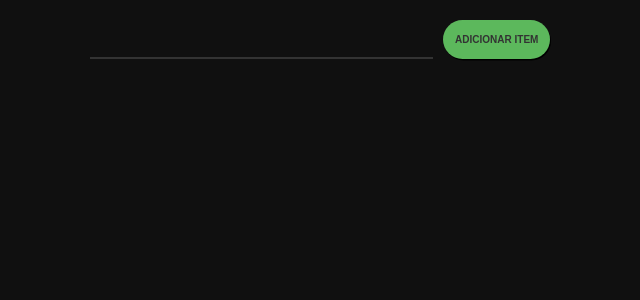
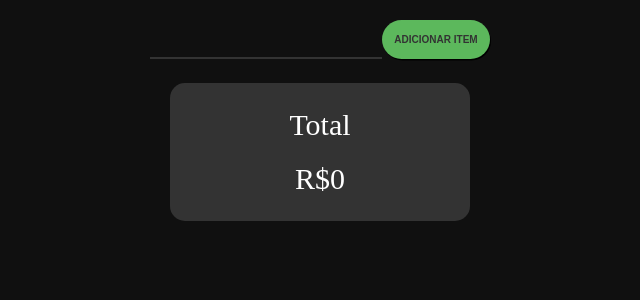
Before and after one commit to Ramon-S-Pessoa/listaDeCompras, a React app: page / in a window 1280 px wide. Shown: the top 300 px of the page, without its empty margins (320-960 px from the left). Built offline with nearby package versions, Linux system fonts and the light colour scheme; a web font is replaced by a local one.

Commit message:
Adicionado o preço total; Corrigido um erro em que o usuário conseguia inserir letras no lugar do preço

```diff
--- a/src/components/BuildList.js
+++ b/src/components/BuildList.js
@@ -14,6 +14,15 @@ export default function BuildList(){
 
   const [buyList, setBuyList] = useState([])
   const [builtList, setBuiltList] = useState([])
+  const [fullPrice, setFullPrice] = useState(0)
+
+  const handleFullPrice = () =>{
+    let total = buyList.reduce((total, current)=>{
+      return total + (current.price * current.quantidy)
+    }, 0)
+
+    setFullPrice(total)
+  }
 
   const productChange = (name, price, quantidy, key) =>{
     setProduct({
@@ -55,14 +64,19 @@ export default function BuildList(){
           <div className="price">
             <p className="R$">R$</p>
             <ContentEditable
+              inputMode="tel"
               innerRef={contentEditable}
               html={`<span>${element.price}</span>`}
               disabled={false}
               onKeyDown={e=>{
                 if(e.key === "Enter"){
-                  e.preventDefault()
                   testList[element.key].price = Number(e.target.innerText.replace(/,/g, '.'))
                   setBuyList([...testList])
+                }
+              }}
+              onKeyPress={e=>{
+                if (isNaN(e.key) && e.key != "," && e.key != "."){
+                  e.preventDefault()
                 }
               }}
             />
@@ -77,6 +91,9 @@ export default function BuildList(){
 //Constrói o Array de li's somente quando há alguma alteração na lista de compras
   useEffect(()=>{
     buildList()
+    if(buyList.length != 0){
+      handleFullPrice()
+    }
   }, [buyList])
 
   return(
@@ -92,6 +109,13 @@ export default function BuildList(){
         </form>
           <ul className='rendered_buy_list'>
             {builtList}
+            <li key="precoTotal" className="listItem">
+              <p className="product_name">Total</p>
+              <div className="price">
+                <p className="R$">R$</p>
+                <span>{fullPrice}</span>
+              </div>
+            </li>
           </ul>
       </div>
   )
--- a/src/sass/buildList.sass
+++ b/src/sass/buildList.sass
@@ -79,10 +79,10 @@
     flex-direction: row
     padding-top: 20px
     width: 40%
+    justify-content: center
     .product_name_input
       color: white
       background-color: transparent
-      flex-grow: 1
       margin: 0
       padding-bottom:8px
       padding-top:8px
@@ -96,7 +96,7 @@
     font-size: 10px
     font-weight: bolder
     color: $secondary-color
-    margin-left: 10px
+    // margin-left: 10px
     padding: 10px
     border-radius: 100em
     border: 2px solid transparent
```
